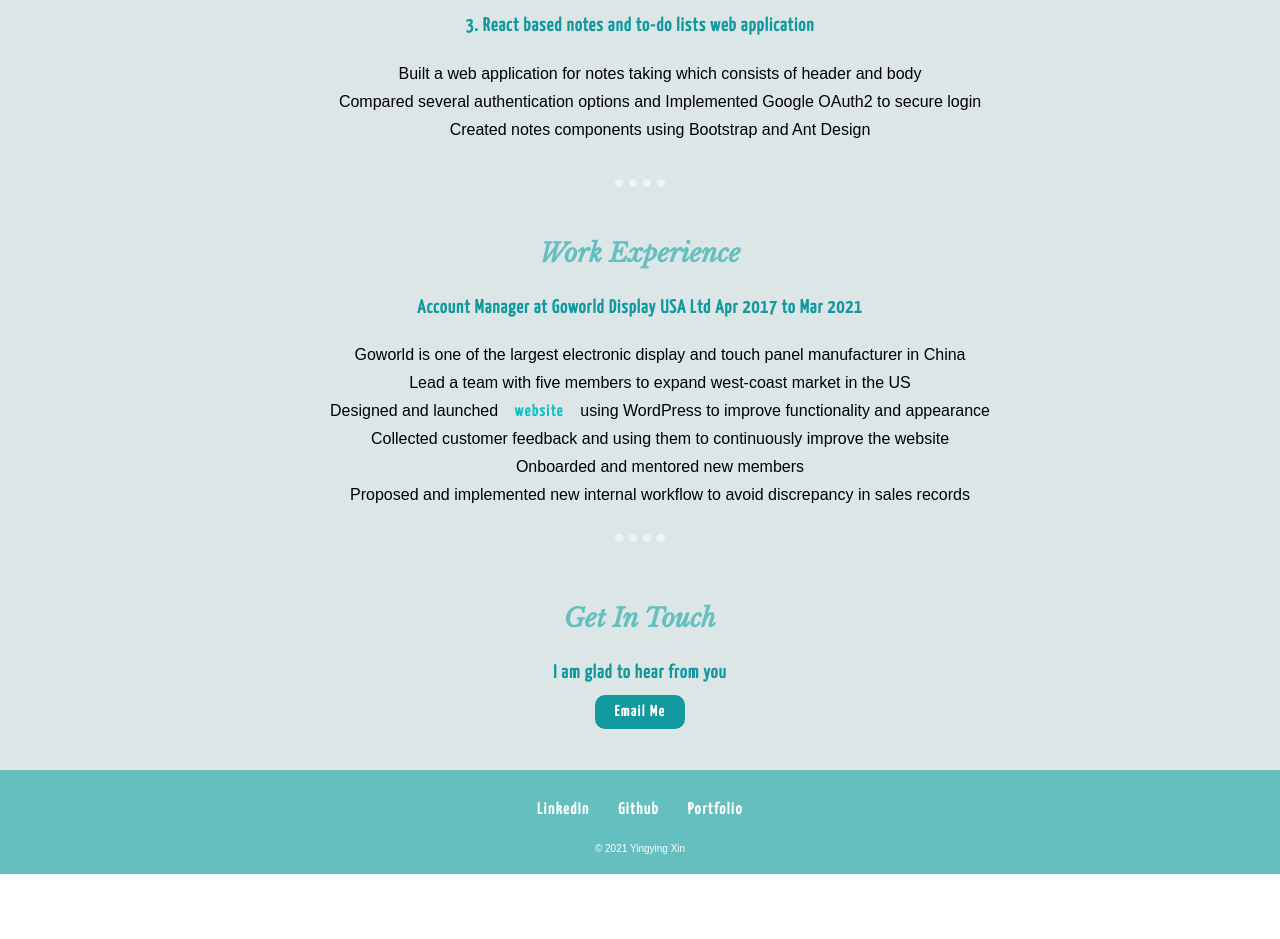
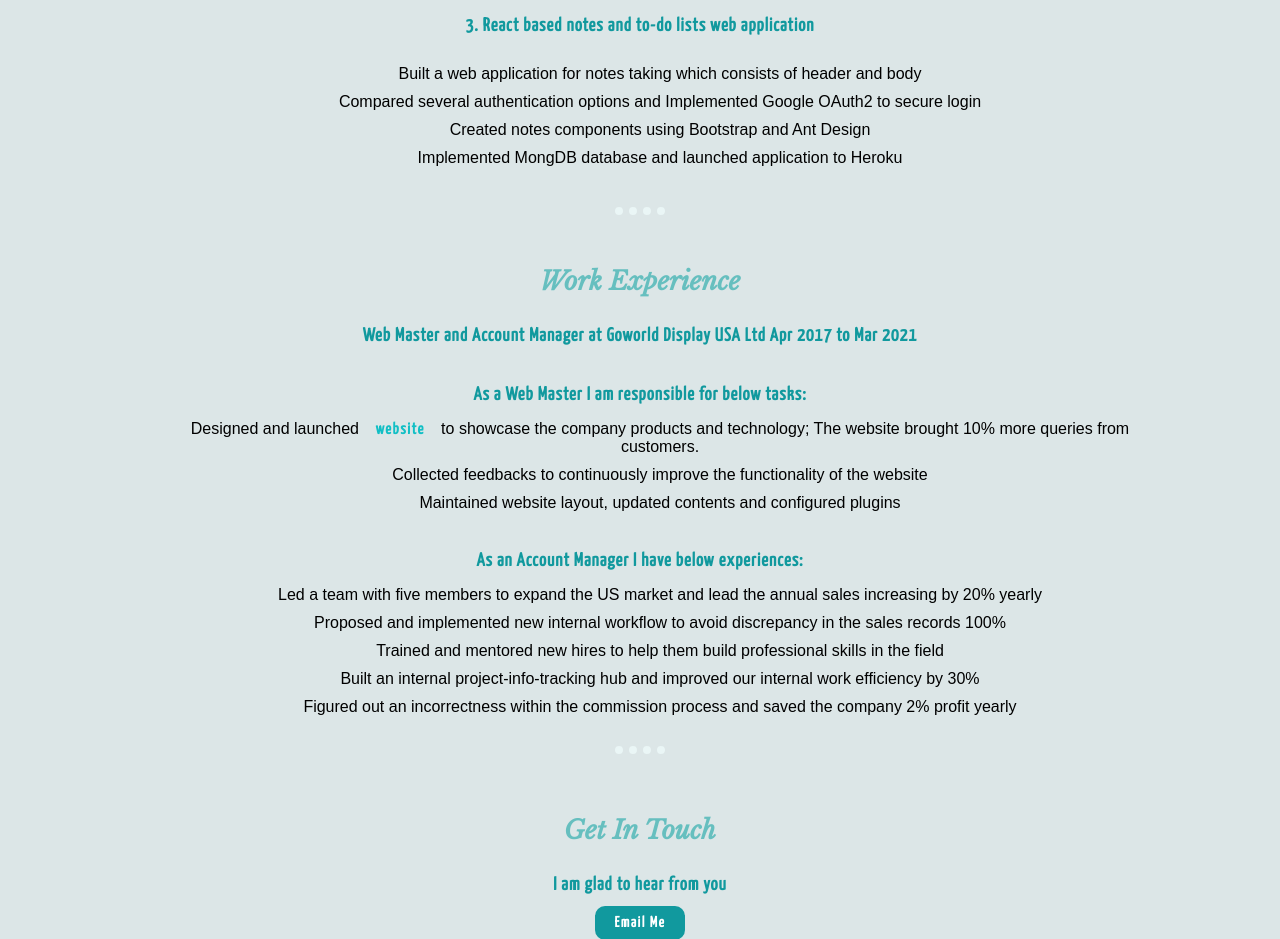
Before and after one commit to YingyingXin/My_CV, a plain HTML site: page index.html in a window 1280 px wide. Shown: the part 1880-2819 px from the top of the page. Before the commit the page ends 2754 px from the top, so only its background shows below. Drawn offline with nearby package versions, Linux system fonts and the light colour scheme.

Commit message:
Update work experience

```diff
--- a/css/style.css
+++ b/css/style.css
@@ -22,6 +22,10 @@ h3{
   font-family: 'Yanone Kaffeesatz', sans-serif;
   color: #11999E;
   letter-spacing: 1px;
+}
+.role{
+  margin-top:40px;
+  margin-bottom: 5px;
 }
 a{
     color: #12BFC5;
--- a/index.html
+++ b/index.html
@@ -88,6 +88,7 @@
         <li>Built a web application for notes taking which consists of header and body</li>
         <li>Compared several authentication options and Implemented Google OAuth2 to secure login </li>
         <li>Created notes components using Bootstrap and Ant Design </li>
+        <li>Implemented MongDB database and launched application to Heroku </li>
       </ul>
     </div>
   </div>
@@ -95,14 +96,20 @@
   <!-- Work experiences -->
   <div class="experience">
     <h2>Work Experience</h2>
-    <h3>Account Manager at Goworld Display USA Ltd Apr 2017 to Mar 2021</h3>
+    <h3>Web Master and Account Manager at Goworld Display USA Ltd Apr 2017 to Mar 2021</h3>
+    <h3 class="role">As a Web Master I am responsible for below tasks:</h3>
     <ul>
-      <li>Goworld is one of the largest electronic display and touch panel manufacturer in China </li>
-      <li>Lead a team with five members to expand west-coast market in the US </li>
-      <li>Designed and launched <a href="https://www.goworld-lcd.us/">website</a> using WordPress to improve functionality and appearance </li>
-      <li>Collected customer feedback and using them to continuously improve the website </li>
-      <li>Onboarded and mentored new members</li>
-      <li>Proposed and implemented new internal workflow to avoid discrepancy in sales records</li>
+      <li>Designed and launched <a href="https://www.goworld-lcd.us/">website</a> to showcase the company products and technology; The website brought 10% more queries from customers. </li>
+      <li>Collected feedbacks to continuously improve the functionality of the website</li>
+      <li>Maintained website layout, updated contents and configured plugins</li>
+    </ul>
+    <h3 class="role">As an Account Manager I have below experiences:</h3>
+    <ul>
+      <li>Led a team with five members to expand the US market and lead the annual sales increasing by 20% yearly</li>
+      <li>Proposed and implemented new internal workflow to avoid discrepancy in the sales records 100%</li>
+      <li>Trained and mentored new hires to help them build professional skills in the field</li>
+      <li>Built an internal project-info-tracking hub and improved our internal work efficiency by 30%</li>
+	    <li>Figured out an incorrectness within the commission process and saved the company 2% profit yearly</li>
     </ul>
   </div>
   <hr>
```
